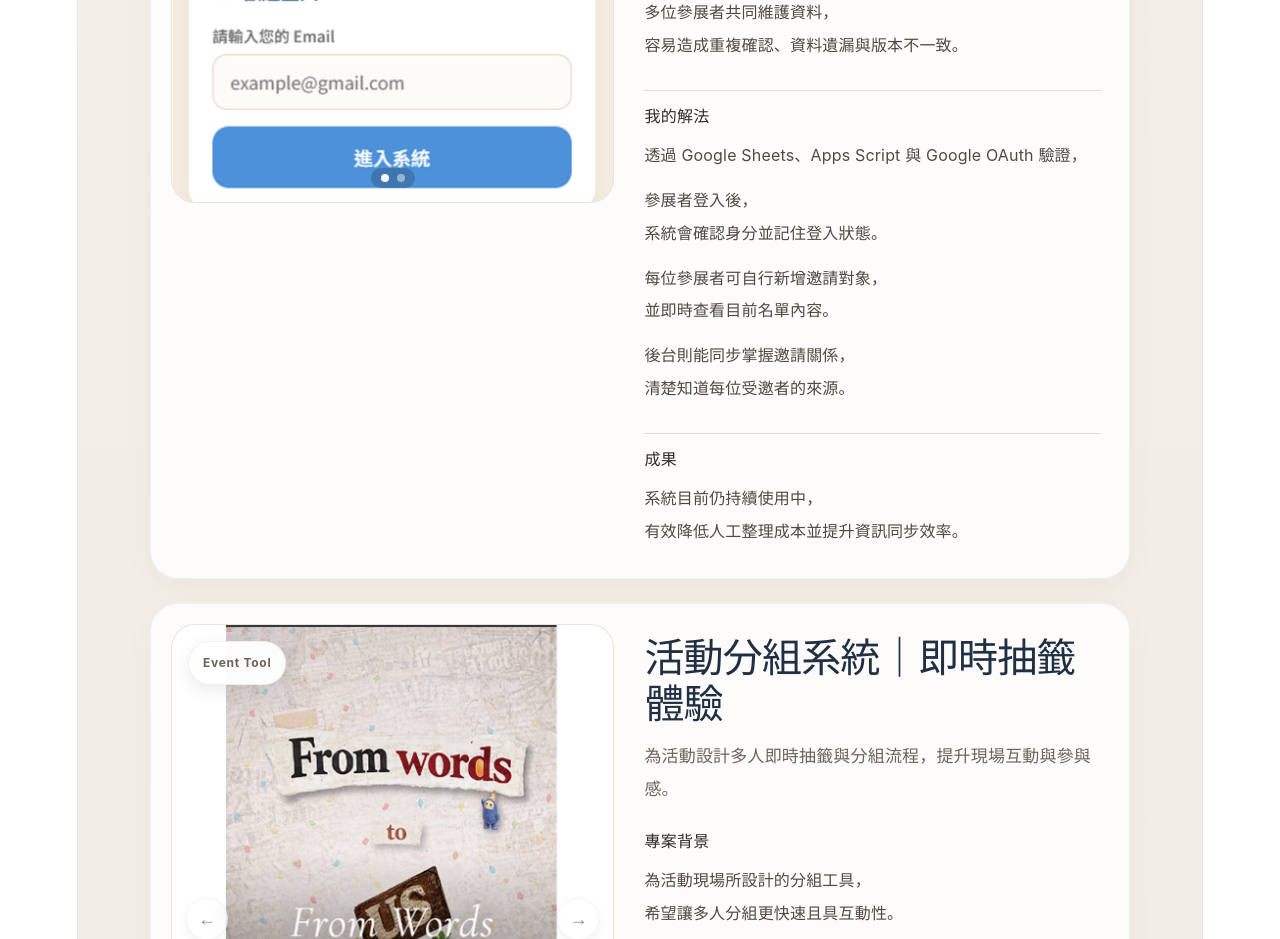
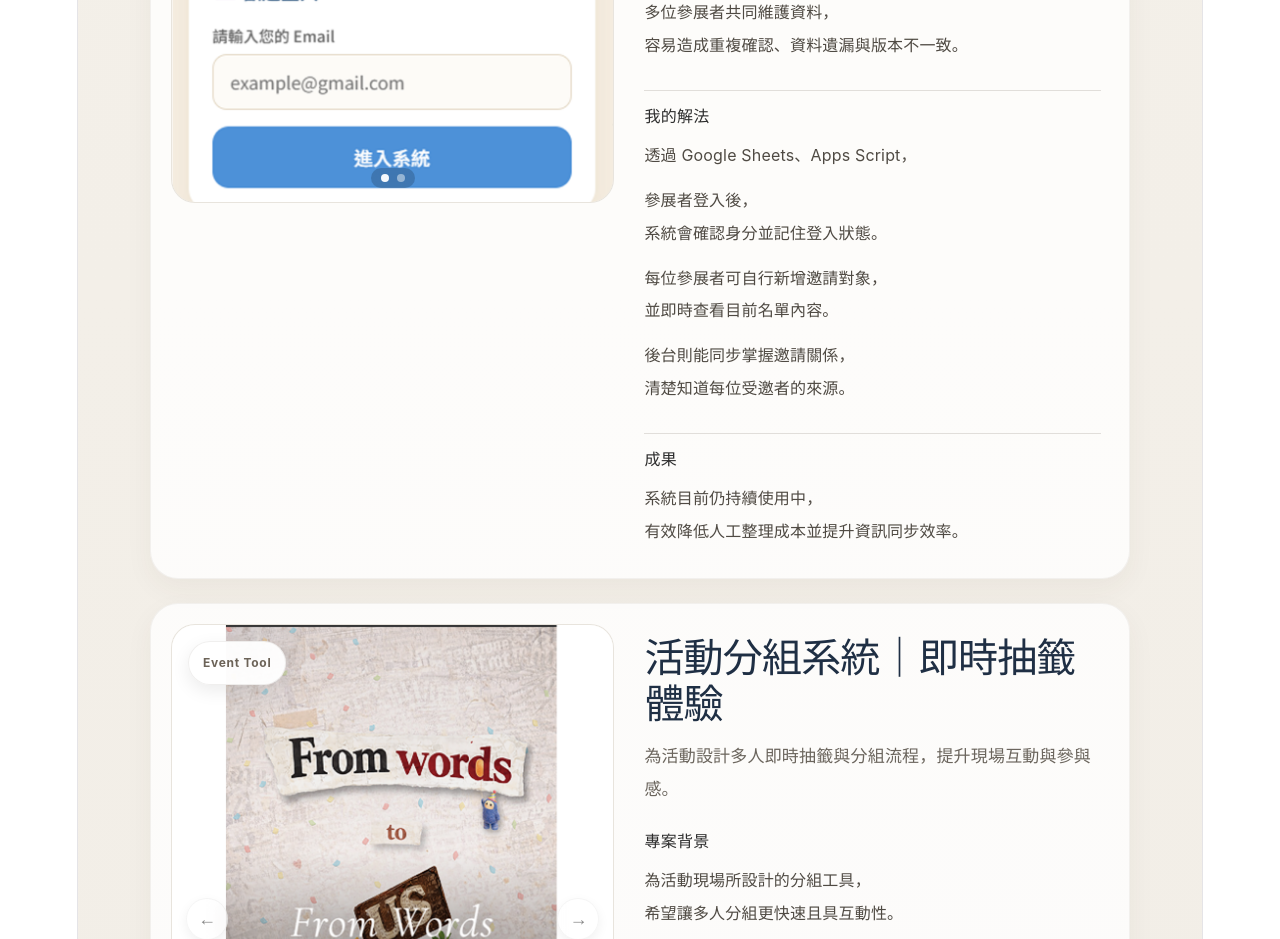
Before and after one commit to ghoostcc/portfolio-site, a React (Vite) app: page /projects in a window 1280 px wide. Shown: the part 2480-3419 px from the top of the page. Built offline with nearby package versions, Linux system fonts and the light colour scheme.

Commit message:
Simplify solution descriptions by removing OAuth reference
Removed mention of Google OAuth from solution descriptions in both Chinese and English.

```diff
--- a/src/ProjectsPage.tsx
+++ b/src/ProjectsPage.tsx
@@ -196,7 +196,7 @@ export default function ProjectsPage() {
             {
               heading: "我的解法",
               body: [
-                "透過 Google Sheets、Apps Script 與 Google OAuth 驗證，",
+                "透過 Google Sheets、Apps Script，",
                 "參展者登入後，\n系統會確認身分並記住登入狀態。",
                 "每位參展者可自行新增邀請對象，\n並即時查看目前名單內容。",
                 "後台則能同步掌握邀請關係，\n清楚知道每位受邀者的來源。",
@@ -505,7 +505,7 @@ export default function ProjectsPage() {
             {
               heading: "My Solution",
               body: [
-                "Using Google Sheets, Apps Script, and Google OAuth authentication,",
+                "Using Google Sheets, Apps Script,",
                 "after exhibitors log in,\nthe system verifies their identity and remembers the login status.",
                 "Each exhibitor can add their own invitees\nand view the current guest list in real time.",
                 "The backend can also track invitation relationships\nand clearly identify the source of each invited guest.",
```
